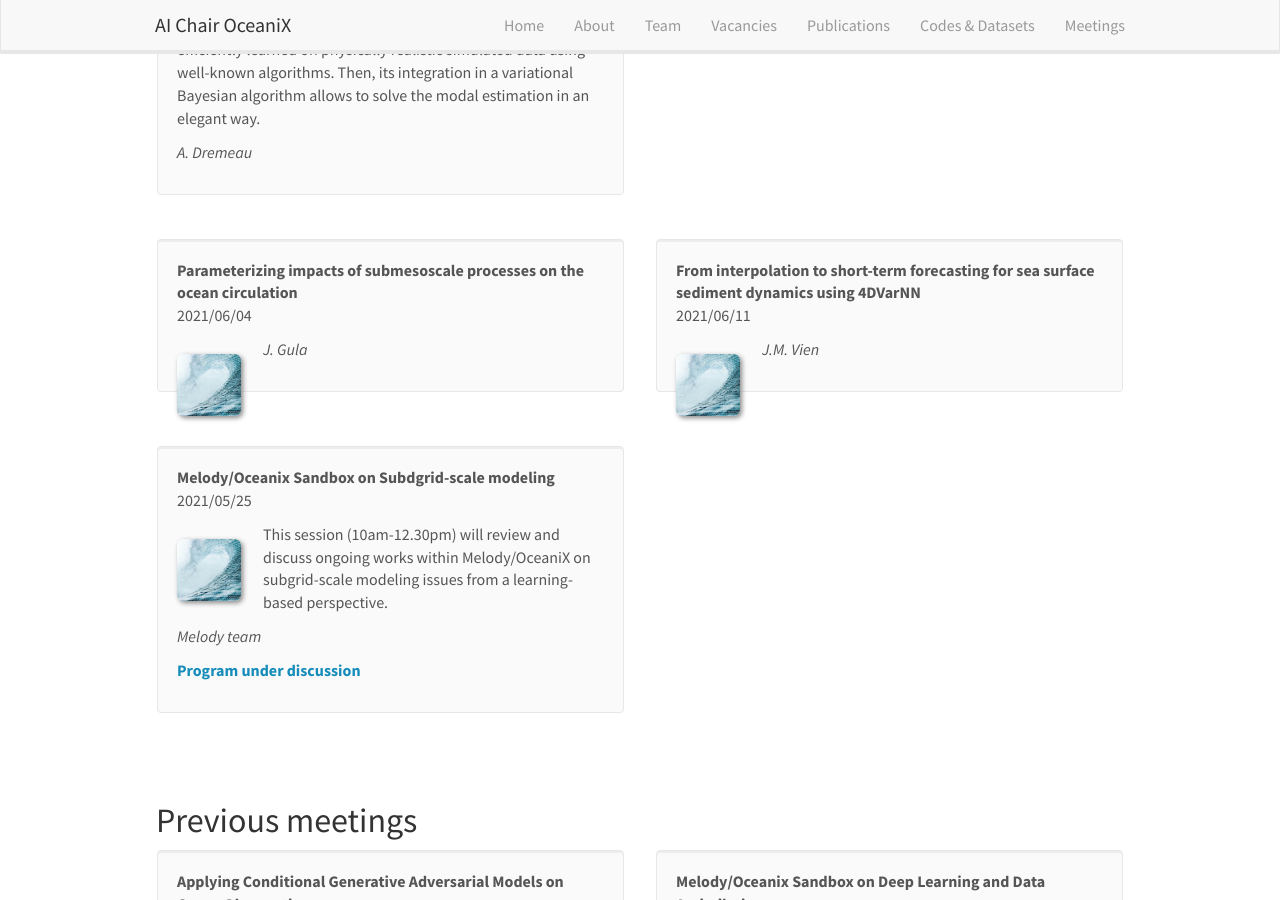
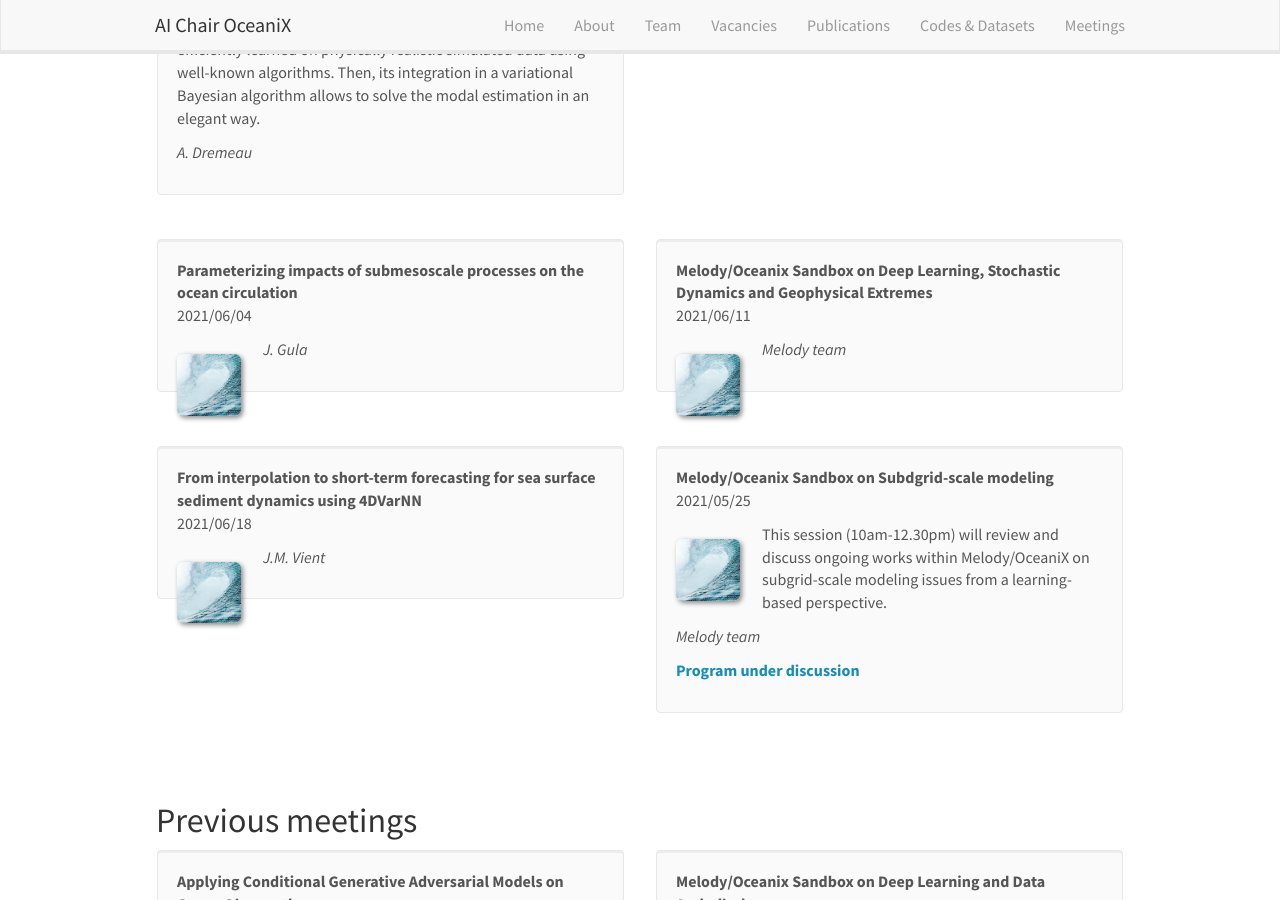
Before and after one commit to CIA-Oceanix/CIA-Oceanix.github.io, a Jekyll site: the page built from _pages/oceanix_sandbox.md, in a window 1280 px wide and 900 px high, scrolled down 729 px. Built offline with Jekyll 4.4.1, drawn with Linux system fonts in a browser that asks for light colours; nearby versions of some CDN libraries.

Commit message:
Update sandbox_list.yml

```diff
--- a/_data/sandbox_list.yml
+++ b/_data/sandbox_list.yml
@@ -46,11 +46,27 @@
   news1:
   news2:
 
+- title: "Melody/Oceanix Sandbox on Deep Learning, Stochastic Dynamics and Geophysical Extremes"
+  image: default.jpg
+  description:
+  date: 2021/06/11
+  authors: Melody team
+  link:
+  slideslink:
+    url1:
+    display1: #Slides
+    url2:
+    display2:
+  highlight: 1
+  codetype: 2
+  news1:
+  news2:
+
 - title: "From interpolation to short-term forecasting for sea surface sediment dynamics using 4DVarNN"
   image: default.jpg
   description:
-  date: 2021/06/11
-  authors: J.M. Vien
+  date: 2021/06/18
+  authors: J.M. Vient
   link:
   slideslink:
     url1:
```
